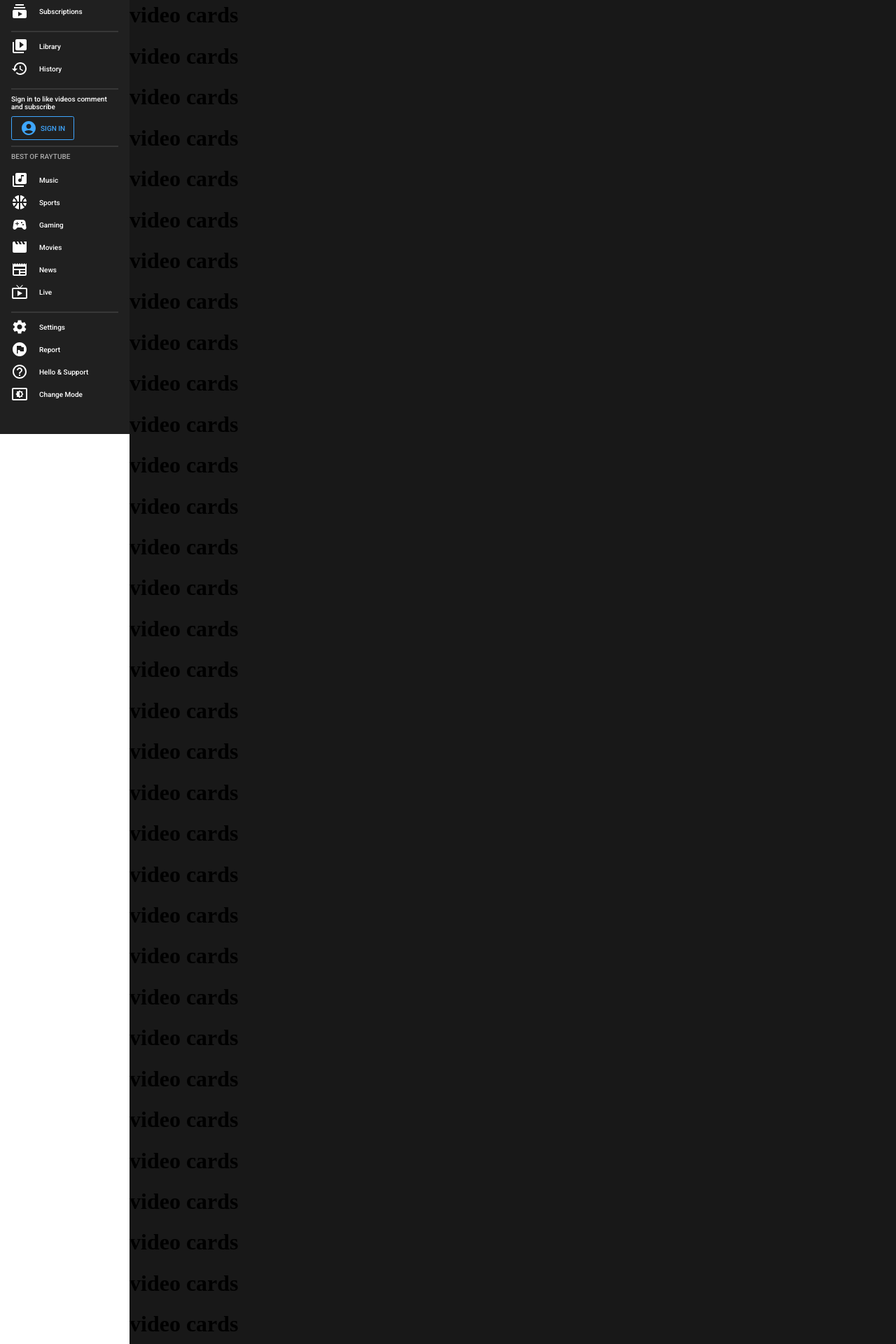
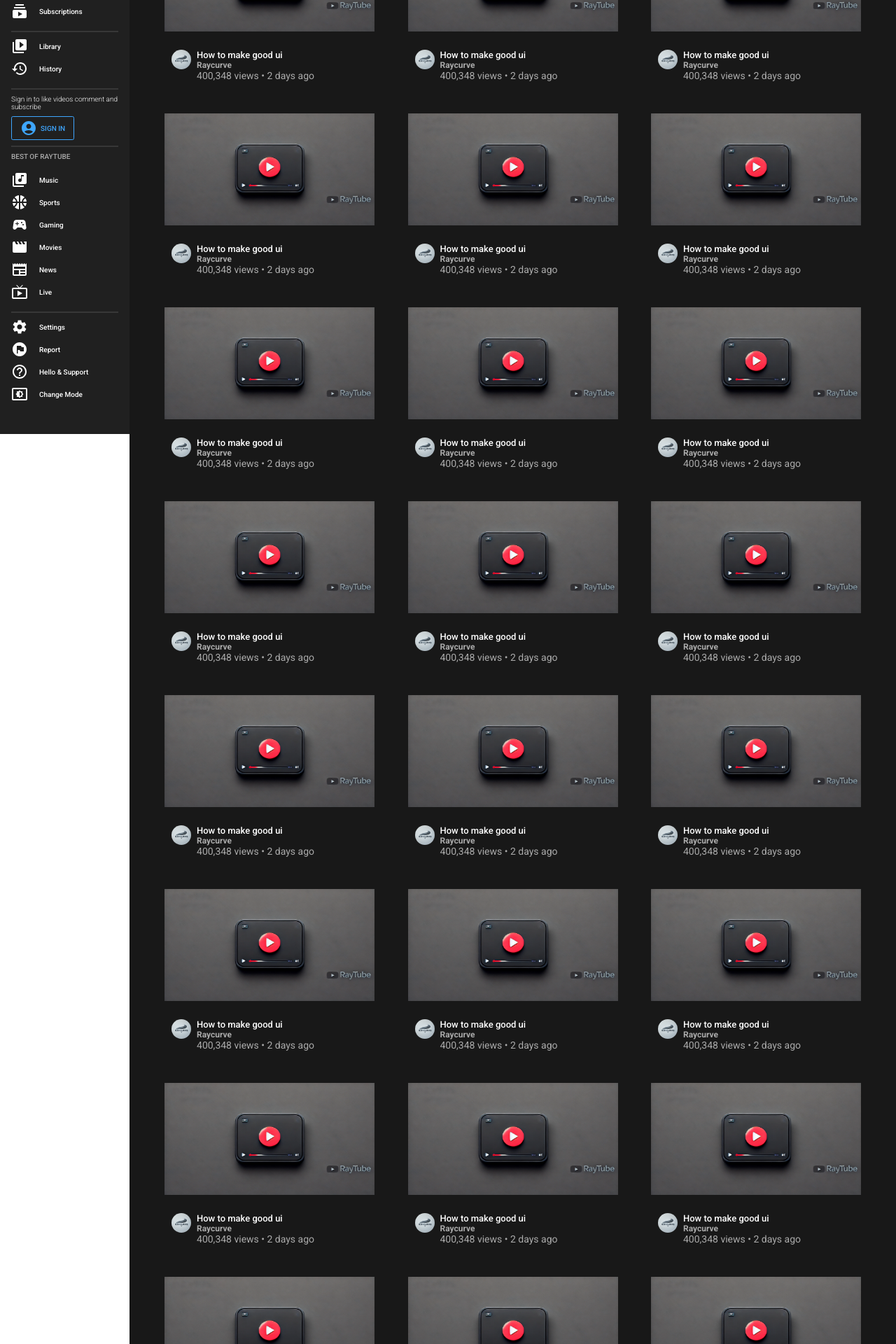
Before and after one commit to Raycurve/Raytube, a React (Vite) app in the folder Frontend/: page / in a window 1280 px wide. Shown: the part 180-2100 px from the top of the page at 70% size. Built offline with nearby package versions, Linux system fonts and the light colour scheme.

Commit message:
Add Cards

```diff
--- a/Frontend/index.html
+++ b/Frontend/index.html
@@ -3,9 +3,19 @@
   <head>
     <meta charset="UTF-8" />
     <meta name="viewport" content="width=device-width, initial-scale=1.0" />
-    <title>React App</title>
+    <title>Raytube</title>
+    <link rel="preconnect" href="https://fonts.googleapis.com">
+    <link rel="preconnect" href="https://fonts.gstatic.com" crossorigin>
+    <link href="https://fonts.googleapis.com/css2?family=Roboto:ital,wght@0,100;0,300;0,400;0,500;0,700;0,900;1,100;1,300;1,400;1,500;1,700;1,900&display=swap" rel="stylesheet">
+    <style>
+      *{
+        font-family: 'Roboto', sans-serif;
+        margin:0;}
+    </style>
   </head>
+
   <body style="margin:0">
+
     <div id="root"></div>
     <script type="module" src="/src/main.jsx"></script>
   </body>
--- a/Frontend/src/App.jsx
+++ b/Frontend/src/App.jsx
@@ -3,7 +3,16 @@ import Menu from "./components/Menu";
 import Navbar from "./components/Navbar";
 import { darkTheme, lightTheme} from "./utils/darkmode";
 import { useState } from "react";
-
+import {
+  createBrowserRouter,
+  RouterProvider,
+  Route,
+  Routes,
+  Link,
+  BrowserRouter,
+} from "react-router-dom";
+import Home from "./pages/Home";
+import Video from "./pages/Video";
 
 const Container = styled.div`
 
@@ -22,44 +31,25 @@ function App() {
   return (
     <ThemeProvider theme={darkMode ? darkTheme:lightTheme}>
       <Container>
+          <BrowserRouter>
+
           <Menu darkMode = {darkMode} setDarkMode = {setDarkMode}/>
           <Main>
             <Navbar />
             <Wrapper>
-            <h1>video cards</h1>
-            <h1>video cards</h1>
-            <h1>video cards</h1>
-            <h1>video cards</h1>          <h1>video cards</h1>
-            <h1>video cards</h1>          <h1>video cards</h1>
-            <h1>video cards</h1>          <h1>video cards</h1>
-            <h1>video cards</h1>          <h1>video cards</h1>
-            <h1>video cards</h1>          <h1>video cards</h1>
-            <h1>video cards</h1>          <h1>video cards</h1>
-            <h1>video cards</h1>          <h1>video cards</h1>
-            <h1>video cards</h1>          <h1>video cards</h1>
-            <h1>video cards</h1>          <h1>video cards</h1>
-            <h1>video cards</h1>          <h1>video cards</h1>
-            <h1>video cards</h1>          <h1>video cards</h1>
-            <h1>video cards</h1>          <h1>video cards</h1>
-            <h1>video cards</h1>          <h1>video cards</h1>
-            <h1>video cards</h1>          <h1>video cards</h1>
-            <h1>video cards</h1>          <h1>video cards</h1>
-            <h1>video cards</h1>          <h1>video cards</h1>
-            <h1>video cards</h1>          <h1>video cards</h1>
-            <h1>video cards</h1>          <h1>video cards</h1>
-            <h1>video cards</h1>          <h1>video cards</h1>
-            <h1>video cards</h1>          <h1>video cards</h1>
-            <h1>video cards</h1>          <h1>video cards</h1>
-            <h1>video cards</h1>          <h1>video cards</h1>
-            <h1>video cards</h1>          <h1>video cards</h1>
-            <h1>video cards</h1>          <h1>video cards</h1>
-            <h1>video cards</h1>          <h1>video cards</h1>
-            <h1>video cards</h1>          <h1>video cards</h1>
-            <h1>video cards</h1>          <h1>video cards</h1>
-            <h1>video cards</h1>
+
+              <Routes>
+                <Route path="/">
+                  <Route index element={<Home/>}/>
+                  <Route path = "video">
+                    <Route path=":id" element={<Video/>}/>
+                  </Route>
+                </Route>
+              </Routes>
 
             </Wrapper>
           </Main>
+        </BrowserRouter>
       </Container>
     </ThemeProvider>
 
--- /dev/null
+++ b/Frontend/src/components/Card.jsx
@@ -0,0 +1,66 @@
+import React from 'react'
+import styled from 'styled-components'
+import srrc from '../imgs/thumbnail.webp';
+import pfp from '../imgs/pfp.webp'
+``
+const Container = styled.div`
+    width:300px;
+    margin-bottom:36px;
+    cursor:pointer;
+    // background-color:powderblue;
+`
+const Image = styled.img`
+height: 160px;
+width:100%;
+background-color:purple;
+`
+const Details = styled.div`
+  display:flex;
+  margin-top:12px;
+  // height:120px;
+  gap:8px;
+  padding:10px;
+  // background-color:red;
+`
+const ChannelImg = styled.img`
+  width:28px;
+  height:28px;
+  border-radius:50%;
+  background-color:blue;
+`
+
+const Texts = styled.div`
+margin:center;
+`
+const Title = styled.h1`
+  font-size:13px;
+  font-weight:500;
+  color: ${({theme})=>theme.text}
+`
+const ChannelName = styled.h2`
+  font-size:12px;
+  color: ${({theme})=>theme.textSoft};
+  margin:10px,0px;
+
+`
+const Info = styled.div`
+  font-size: 14px;
+
+  color: ${({theme})=>theme.textSoft};
+
+`
+export default function Card() {
+  return (
+    <Container>
+      <Image src={srrc}/>
+      <Details>
+        <ChannelImg src={pfp}/>
+        <Texts>
+          <Title>How to make good ui</Title>
+          <ChannelName>Raycurve</ChannelName>
+          <Info>400,348 views • 2 days ago</Info>
+        </Texts>
+      </Details>
+    </Container>
+  )
+}
--- /dev/null
+++ b/Frontend/src/pages/Home.jsx
@@ -0,0 +1,49 @@
+import React from 'react'
+import styled from 'styled-components'
+import Card from '../components/Card'
+
+
+const Container = styled.div`
+padding:20px  50px;
+    display:flex;
+    justify-content: space-between;
+    flex-wrap:wrap;
+`
+
+
+export default function Home() {
+  return (
+    <Container>
+        <Card/>
+        <Card/>
+        <Card/>
+        <Card/>
+        <Card/>
+        <Card/>
+        <Card/>
+        <Card/>
+        <Card/>
+        <Card/>
+        <Card/>
+        <Card/>
+        <Card/>
+        <Card/>
+        <Card/>
+        <Card/>
+        <Card/>
+        <Card/>
+        <Card/>
+        <Card/>
+        <Card/>
+        <Card/>
+        <Card/>
+        <Card/>
+        <Card/>
+        <Card/>
+        <Card/>
+        <Card/>
+        <Card/>
+
+    </Container>
+  )
+}
--- /dev/null
+++ b/Frontend/src/pages/Video.jsx
@@ -0,0 +1,7 @@
+import React from 'react'
+
+export default function Video() {
+  return (
+    <div>Video</div>
+  )
+}
```
Also changed, not shown: Frontend/src/imgs/pfp.webp (added), Frontend/src/imgs/thumbnail.webp (added). Lines whose indentation alone changed are shown as unchanged.
